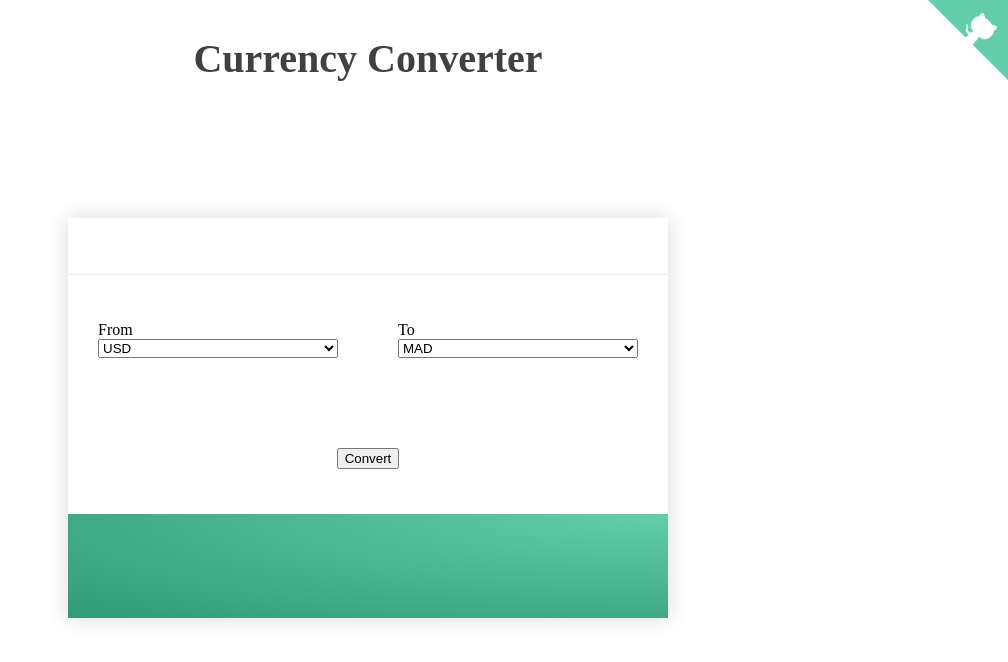
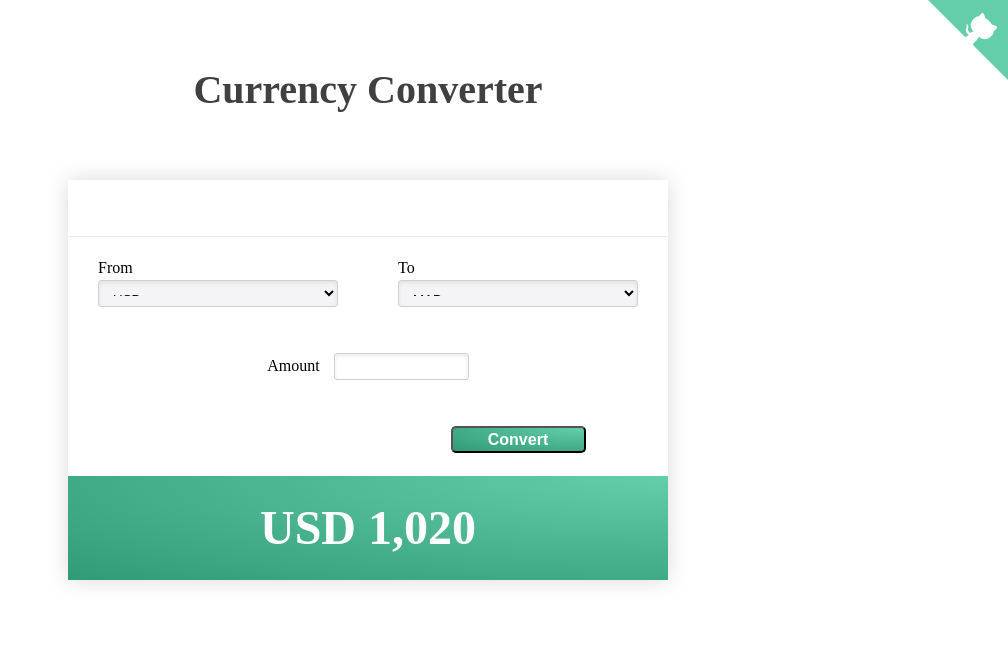
Before and after one commit to mrassili/currency-converter-alc, a website: page app/index.html in a window 1280 px wide. Shown: the whole page, without its empty margins (272-1280 px from the left). Drawn offline with nearby package versions, Linux system fonts and the light colour scheme; files that its build step writes are made by us from their sources; a web font is replaced by a local one.

Commit message:
Finalize page styling

```diff
--- a/app/index.html
+++ b/app/index.html
@@ -20,7 +20,7 @@
 
 <body>
 
-  <a href="#" class="github-corner">
+  <a href="https://github.com/mrassili/currency-converter-alc" class="github-corner">
     <svg width="80" height="80" viewBox="0 0 250 250">
       <path d="M0,0 L115,115 L130,115 L142,142 L250,250 L250,0 Z"></path>
       <path d="M128.3,109.0 C113.8,99.7 119.0,89.6 119.0,89.6 C122.0,82.7 120.5,78.6 120.5,78.6 C119.2,72.0 123.4,76.3 123.4,76.3 C127.3,80.9 125.5,87.3 125.5,87.3 C122.9,97.6 130.6,101.9 134.4,103.2"
@@ -53,9 +53,15 @@
             <option>USD</option>
           </select>
         </div>
-        <button>Convert</button>
+        <div class="amount-input">
+          <label for="amount">Amount</label>
+          <input type="number" id="amount" name="amount" required/>
+        </div>
+        <button class="convert-btn">Convert</button>
       </div>
-      <div class="card-footer"></div>
+      <div class="card-footer">
+        <span class="resulting-amount">USD 1,020</span>
+      </div>
     </div>
   </div>
 
--- /dev/null
+++ b/app/styles/_buttons.scss
@@ -0,0 +1,12 @@
+.convert-btn {
+  width: 45%;
+  height: 27px;
+  grid-column: 2/3;
+  // style the button from refactoring-ui or css snippets 90sec
+  border-radius: 5px;
+  //border: 2px solid darken($color-primary,20%);
+  color: white;
+  background: radial-gradient(farthest-corner at top right, $color-primary,darken($color-primary,20%));
+  font-weight: 600;
+  font-size: 1em;
+}
--- a/app/styles/_card.scss
+++ b/app/styles/_card.scss
@@ -18,7 +18,7 @@
   width: 600px;
   display: grid;
   grid-template-columns: 1fr 1fr;
-  grid-template-rows: 1fr calc(1fr - 30px);
+  grid-template-rows: 1fr 1fr calc(1fr - 30px);
   background: white;
   border-top: 1px solid hsl(0, 0%, 92%);
   align-items: center;
@@ -26,5 +26,15 @@
 }
 
 .card-footer {
+  display: grid;
+  height: auto;
   background: radial-gradient(farthest-corner at top right, $color-primary,darken($color-primary,20%));
+  color: white;
+  font-size: 3em;
+  text-align: center;
 }
+
+.resulting-amount {
+  align-self: center;
+  font-weight: 600;
+}
--- a/app/styles/_headings.scss
+++ b/app/styles/_headings.scss
@@ -1,6 +1,8 @@
 .main-heading {
   justify-self: center;
+  align-self: center;
   font-family: 'Source Sans Pro';
   font-size: 40px;
   color: hsl(0, 0%, 25%);
+  font-weight: 600;
 }
--- /dev/null
+++ b/app/styles/_input.scss
@@ -0,0 +1,16 @@
+.amount-input {
+  grid-column: 1/3;
+}
+
+label[for=amount] {
+  font-weight: 400;
+}
+
+input[name=amount] {
+  margin-left: 10px;
+  width: 135px;
+  height: 27px;
+  box-shadow: inset 0 2px 4px 0 hsla(0, 0%, 0%, 0.08);
+  border: 1px solid hsl(0, 0%, 82%);
+  border-radius: 3px;
+}
--- /dev/null
+++ b/app/styles/_reset.scss
@@ -0,0 +1,59 @@
+// http://meyerweb.com/eric/tools/css/reset/
+// v2.0 | 20110126
+// License: none (public domain)
+
+html, body, div, span, applet, object, iframe,
+h1, h2, h3, h4, h5, h6, p, blockquote, pre,
+a, abbr, acronym, address, big, cite, code,
+del, dfn, em, img, ins, kbd, q, s, samp,
+small, strike, strong, sub, sup, tt, var,
+b, u, i, center,
+dl, dt, dd, ol, ul, li,
+fieldset, form, label, legend,
+table, caption, tbody, tfoot, thead, tr, th, td,
+article, aside, canvas, details, embed,
+figure, figcaption, footer, header, hgroup,
+menu, nav, output, ruby, section, summary,
+time, mark, audio, video {
+	margin: 0;
+	padding: 0;
+	border: 0;
+	font-size: 100%;
+	font: inherit;
+	vertical-align: baseline;
+}
+// HTML5 display-role reset for older browsers
+article, aside, details, figcaption, figure,
+footer, header, hgroup, menu, nav, section {
+	display: block;
+}
+body {
+	line-height: 1;
+}
+ol, ul {
+	list-style: none;
+}
+blockquote {
+	quotes: none;
+	&:before, &:after {
+    content: '';
+    content: none;
+	}
+}
+q {
+	quotes: none;
+	&:before, &:after {
+    content: '';
+    content: none;
+	}
+}
+table {
+	border-collapse: collapse;
+	border-spacing: 0;
+}
+html {
+	box-sizing: border-box;
+}
+*, *:before, *:after {
+  box-sizing: inherit;
+}
--- a/app/styles/_select.scss
+++ b/app/styles/_select.scss
@@ -1,11 +1,16 @@
-label {
-}
-
 select {
   width: 100%; // As a side effect the labels position above `select`s
+  //appearance: none;
+  background-color: white;
+  border: 1px solid hsl(0, 0%, 82%);
+  border-radius: 3px;
+  padding: 10px;
+  height: 27px;
+  box-shadow: inset 0 2px 4px 0 hsla(0, 0%, 0%, 0.08);
+  margin-top: 4px;
+  background: hsl(220,12%,96%);
 }
 
 .src-currency, .dest-currency {
-  font-family: 'Source Sans Pro';
   width: 80%;
 }
--- /dev/null
+++ b/app/styles/_typography.scss
@@ -0,0 +1,4 @@
+body {
+  font-family: 'Source Sans Pro';
+  font-size: 16px;
+}
--- a/app/styles/buttons.scss
+++ /dev/null
@@ -1,4 +0,0 @@
-button {
-  grid-column: 1/3;
-  // style the button from refactoring-ui or css snippets 90sec
-}
--- a/app/styles/main.scss
+++ b/app/styles/main.scss
@@ -1,8 +1,11 @@
 @import 'variables';
+@import 'reset';
+@import 'typography';
 @import 'grid';
 @import 'fonts';
 @import 'card';
-@import 'headings';
 @import 'github-corner';
 @import 'select';
 @import 'buttons';
+@import 'headings';
+@import 'input';
```
